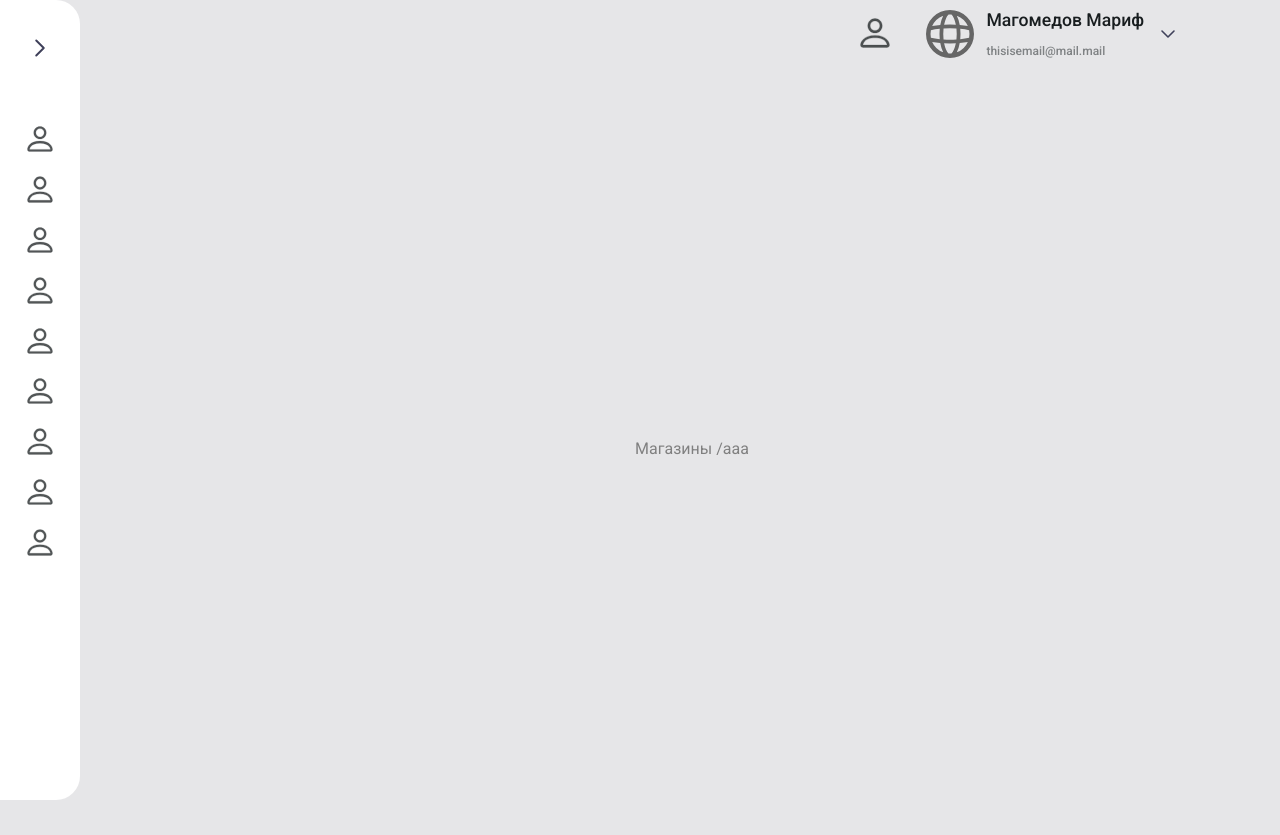
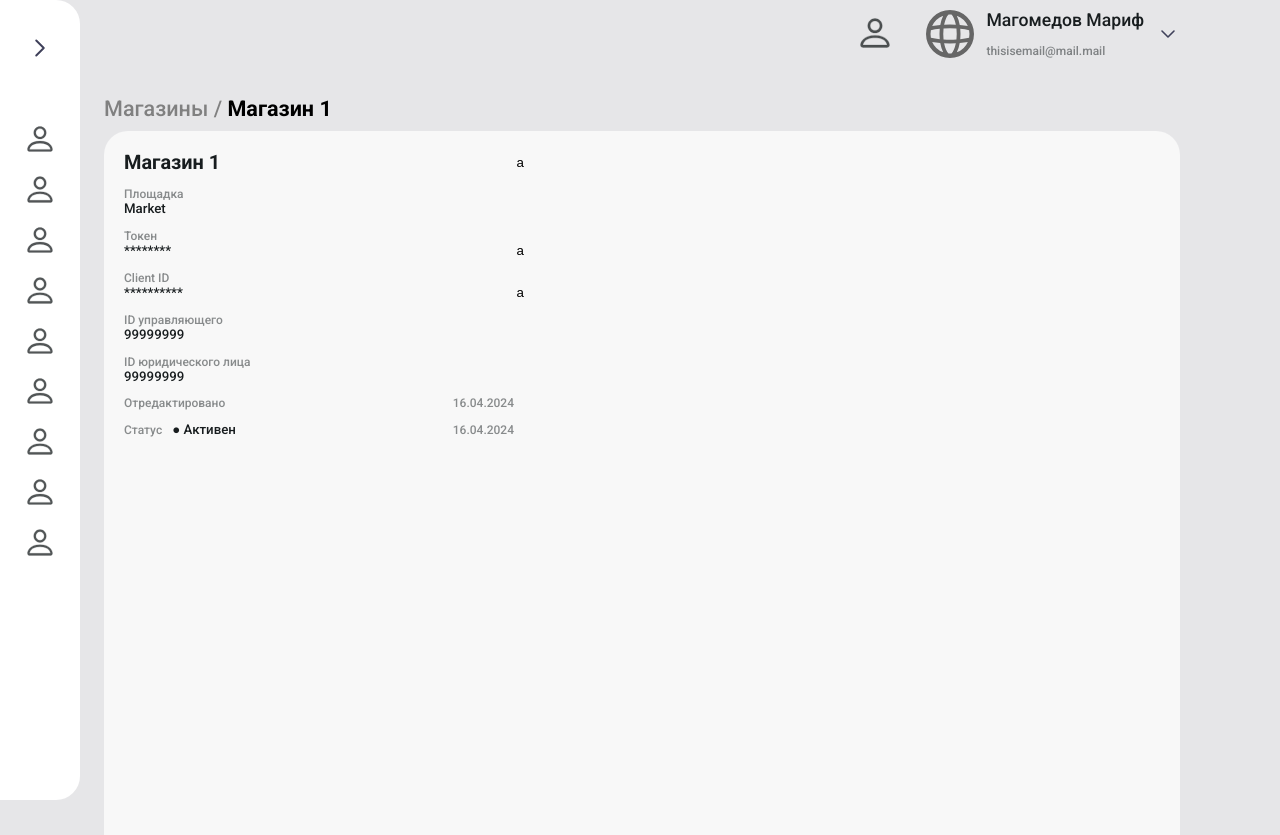
Before and after one commit to iliamikado/OnlineShopPlace, a Next.js app: page /shop/1 in a window 1280 px wide. Before the commit the page ends 800 px from the top, so only its background shows below. Built offline with nearby package versions, Linux system fonts and the light colour scheme.

Commit message:
shop card part 1

```diff
--- a/src/app/globals.scss
+++ b/src/app/globals.scss
@@ -49,6 +49,14 @@ a {
   background-color: #181D1F1A;
 }
 
+.card {
+  width: 100%;
+  height: 100%;
+  border-radius: 24px 24px 0 0;
+  background-color: #F8F8F8;
+  padding: 20px;
+}
+
 .ag-theme-quartz {
   .ag-header-cell-text {
     font-weight: 700;
--- a/src/app/shop/[id]/page.module.scss
+++ b/src/app/shop/[id]/page.module.scss
@@ -1,8 +1,12 @@
 .main {
     width: 100%;
     height: 100%;
-    display: flex;
-    align-items: center;
-    justify-content: center;
-    color: gray;
 }
+.backAndHeader {
+    font-size: 2.7vh;
+    font-weight: 500;
+    margin-bottom: 10px;
+    .shopsLabel {
+        color: gray;
+    }
+}
--- a/src/app/shop/[id]/page.tsx
+++ b/src/app/shop/[id]/page.tsx
@@ -5,6 +5,7 @@ import styles from './page.module.scss'
 import { Shop } from '@/service/models'
 import { getShop } from '@/service/service'
 import { useParams } from 'next/navigation'
+import { ShopCard } from '@/components/ShopCard/ShopCard'
 
 export default function Page() {
 
@@ -22,8 +23,9 @@ export default function Page() {
 
     return <main className={styles.main}>
         <div className={styles.backAndHeader}>
-            <span>Магазины /</span>
-            <span>{shop?.name}</span>
+            <span className={styles.shopsLabel}>Магазины / </span>
+            <span className={styles.name}><b>{shop.name}</b></span>
         </div>
+        <ShopCard shop={shop} />
     </main>
 }
--- /dev/null
+++ b/src/components/ShopCard/ShopCard.module.scss
@@ -0,0 +1,29 @@
+.shopCard {
+    width: calc(100% - 100px);
+}
+
+.innerContainer {
+    display: flex;
+    width: 100%;
+    max-width: 400px;
+    flex-direction: column;
+    gap: 12px;
+
+    font-weight: 500;
+    color: #181D1F;
+    font-size: 1.66vh;
+}
+
+.lineCont {
+    width: 100%;
+    display: flex;
+    align-items: center;
+    justify-content: space-between;
+}
+
+.label {
+    font-weight: 500;
+    color: #181D1F80;
+    font-size: 1.5vh;
+    margin-right: 10px;
+}
--- /dev/null
+++ b/src/components/ShopCard/ShopCard.tsx
@@ -0,0 +1,55 @@
+import { Shop } from '@/service/models'
+import styles from './ShopCard.module.scss'
+import cn from 'classnames';
+
+interface Props {
+    shop: Shop
+}
+
+export const ShopCard = ({shop}: Props) => {
+    return <div className={cn('card', styles.shopCard)}>
+        <div className={styles.innerContainer}>
+            <div className={styles.lineCont}>
+                <h2>{shop.name}</h2>
+                <button>a</button>
+            </div>
+            <div>
+                <label className={styles.label}>Площадка</label><br/>
+                {shop.place}
+            </div>
+            <div>
+                <label className={styles.label}>Токен</label>
+                <div className={styles.lineCont}>
+                    <span>********</span>
+                    <button>a</button>
+                </div>
+            </div>
+            <div>
+                <label className={styles.label}>Client ID</label>
+                <div className={styles.lineCont}>
+                    <span>**********</span>
+                    <button>a</button>
+                </div>
+            </div>
+            <div>
+                <label className={styles.label}>ID управляющего</label><br/>
+                <span>99999999</span>
+            </div>
+            <div>
+                <label className={styles.label}>ID юридического лица</label><br/>
+                <span>99999999</span>
+            </div>
+            <div className={styles.lineCont}>
+                <span className={styles.label}>Отредактировано</span>
+                <span className={styles.label}>16.04.2024</span>
+            </div>
+            <div className={styles.lineCont}>
+                <div>
+                    <span className={styles.label}>Статус</span>
+                    <span>● Активен</span>
+                </div>
+                <span className={styles.label}>16.04.2024</span>
+            </div>
+        </div>
+    </div>
+}
--- a/src/service/service.ts
+++ b/src/service/service.ts
@@ -16,7 +16,7 @@ export function getShop(id: string): Promise<Shop | undefined> {
 const shops: Shop[] = [
     {
         id: '1',
-        name: 'aaa',
+        name: 'Магазин 1',
         place: 'Market',
         status: 'Статус',
         managers: ['aaa', 'bbb'],
```
